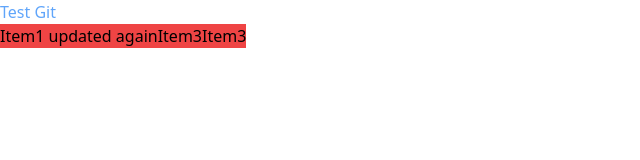
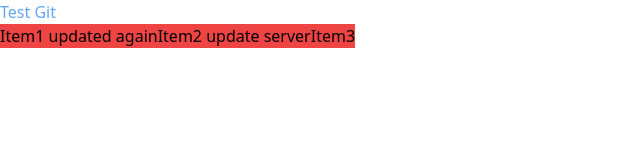
Before and after one commit to SimonZarni/Tailwind1, a website: page src/index.html in a window 1280 px wide. Shown: the whole page, without its empty margins (0-640 px from the left). Drawn offline with Linux system fonts and the light colour scheme.

Commit message:
Update index.html

```diff
--- a/src/index.html
+++ b/src/index.html
@@ -14,7 +14,7 @@
                 Item1 updated again
             </div>
             <div class="item1 bg-red-500">
-                Item3
+                Item2 update server
             </div>
             <div class="item1 bg-red-500">
                 Item3
```
